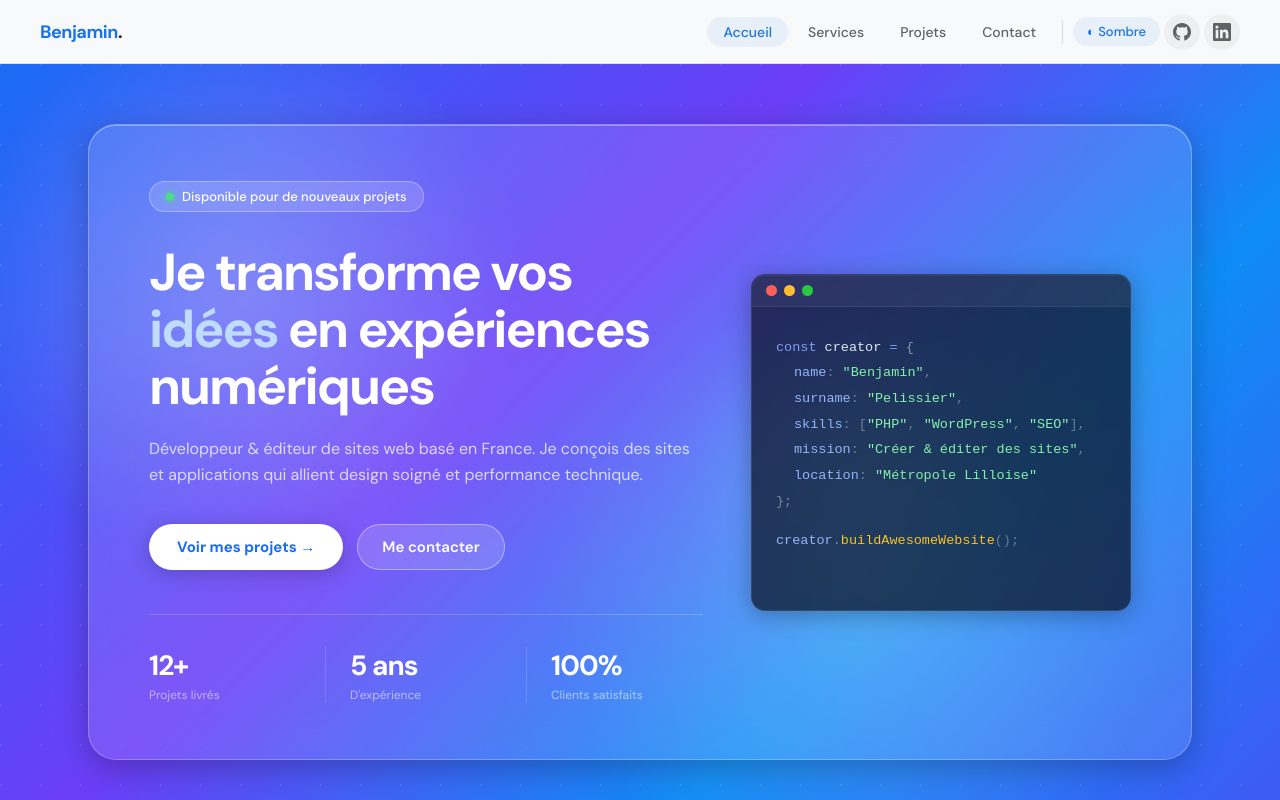
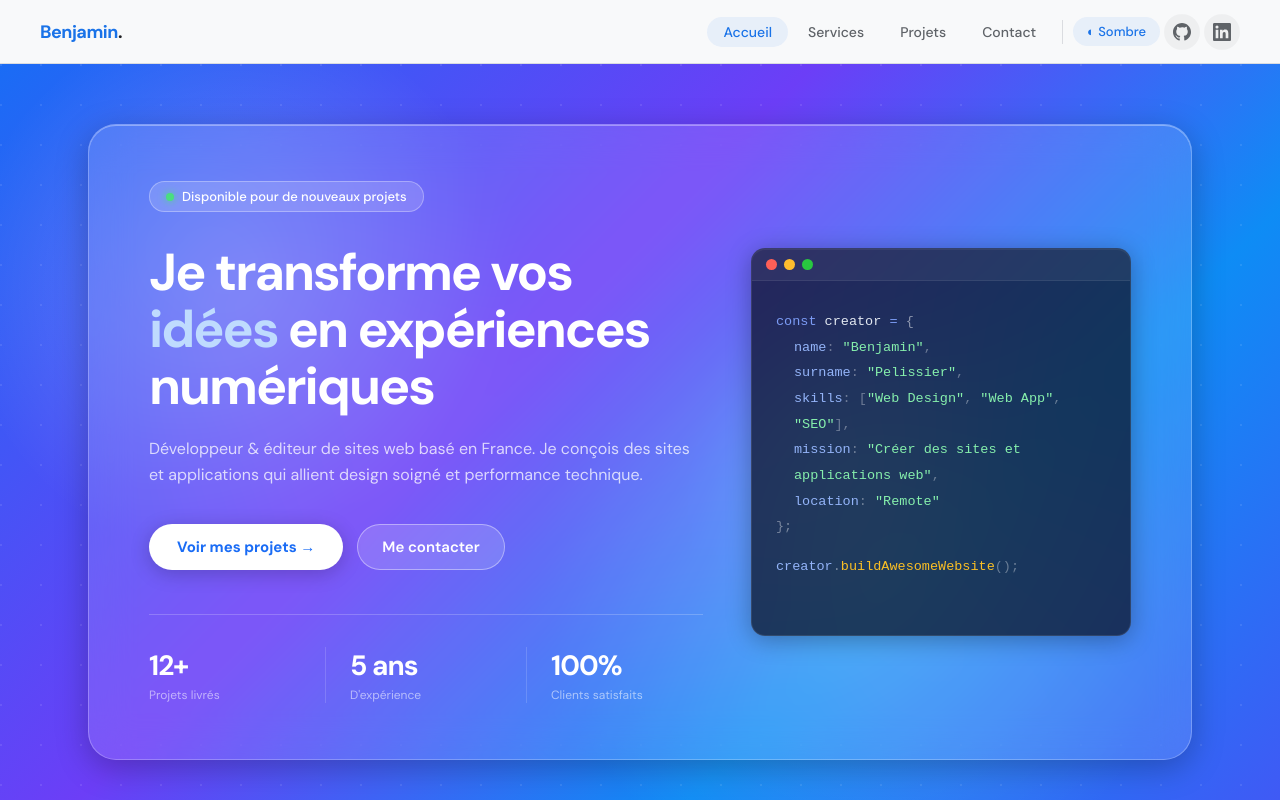
Before and after one commit to BenjaminP17/Portfolio_with_Claude, a React (Vite) app: page / in a window 1280 px wide. Shown: the top 800 px of the page. Built offline with nearby package versions, Linux system fonts and the light colour scheme.

Commit message:
modification de la fenetre de compétences

```diff
--- a/src/App.jsx
+++ b/src/App.jsx
@@ -217,9 +217,9 @@ function App() {
                 <div><span style={{ color: '#7c9cf5' }}>const </span><span style={{ color: '#e2e8f0' }}>creator </span><span style={{ color: '#7c9cf5' }}>= </span><span style={{ color: 'rgba(255,255,255,0.5)' }}>{'{'}</span></div>
                 <div style={{ paddingLeft: 18 }}><span style={{ color: '#94b4f8' }}>name</span><span style={{ color: 'rgba(255,255,255,0.35)' }}>: </span><span style={{ color: '#86efac' }}>"Benjamin"</span><span style={{ color: 'rgba(255,255,255,0.35)' }}>,</span></div>
                 <div style={{ paddingLeft: 18 }}><span style={{ color: '#94b4f8' }}>surname</span><span style={{ color: 'rgba(255,255,255,0.35)' }}>: </span><span style={{ color: '#86efac' }}>"Pelissier"</span><span style={{ color: 'rgba(255,255,255,0.35)' }}>,</span></div>
-                <div style={{ paddingLeft: 18 }}><span style={{ color: '#94b4f8' }}>skills</span><span style={{ color: 'rgba(255,255,255,0.35)' }}>: [</span><span style={{ color: '#86efac' }}>"PHP"</span><span style={{ color: 'rgba(255,255,255,0.35)' }}>, </span><span style={{ color: '#86efac' }}>"WordPress"</span><span style={{ color: 'rgba(255,255,255,0.35)' }}>, </span><span style={{ color: '#86efac' }}>"SEO"</span><span style={{ color: 'rgba(255,255,255,0.35)' }}>],</span></div>
-                <div style={{ paddingLeft: 18 }}><span style={{ color: '#94b4f8' }}>mission</span><span style={{ color: 'rgba(255,255,255,0.35)' }}>: </span><span style={{ color: '#86efac' }}>"Créer &amp; éditer des sites"</span><span style={{ color: 'rgba(255,255,255,0.35)' }}>,</span></div>
-                <div style={{ paddingLeft: 18 }}><span style={{ color: '#94b4f8' }}>location</span><span style={{ color: 'rgba(255,255,255,0.35)' }}>: </span><span style={{ color: '#86efac' }}>"Métropole Lilloise"</span></div>
+                <div style={{ paddingLeft: 18 }}><span style={{ color: '#94b4f8' }}>skills</span><span style={{ color: 'rgba(255,255,255,0.35)' }}>: [</span><span style={{ color: '#86efac' }}>"Web Design"</span><span style={{ color: 'rgba(255,255,255,0.35)' }}>, </span><span style={{ color: '#86efac' }}>"Web App"</span><span style={{ color: 'rgba(255,255,255,0.35)' }}>, </span><span style={{ color: '#86efac' }}>"SEO"</span><span style={{ color: 'rgba(255,255,255,0.35)' }}>],</span></div>
+                <div style={{ paddingLeft: 18 }}><span style={{ color: '#94b4f8' }}>mission</span><span style={{ color: 'rgba(255,255,255,0.35)' }}>: </span><span style={{ color: '#86efac' }}>"Créer des sites et applications web"</span><span style={{ color: 'rgba(255,255,255,0.35)' }}>,</span></div>
+                <div style={{ paddingLeft: 18 }}><span style={{ color: '#94b4f8' }}>location</span><span style={{ color: 'rgba(255,255,255,0.35)' }}>: </span><span style={{ color: '#86efac' }}>"Remote"</span></div>
                 <div><span style={{ color: 'rgba(255,255,255,0.4)' }}>{'};'}</span></div>
                 <div style={{ marginTop: 14 }}><span style={{ color: '#94b4f8' }}>creator</span><span style={{ color: 'rgba(255,255,255,0.4)' }}>.</span><span style={{ color: '#fbbf24' }}>buildAwesomeWebsite</span><span style={{ color: 'rgba(255,255,255,0.35)' }}>{'();'}</span></div>
                 <div style={{ marginTop: 2 }}><span style={{ display: 'inline-block', width: 9, height: 17, background: '#7c9cf5', verticalAlign: 'middle', animation: 'blink 1.1s step-end infinite' }}></span></div>
```
